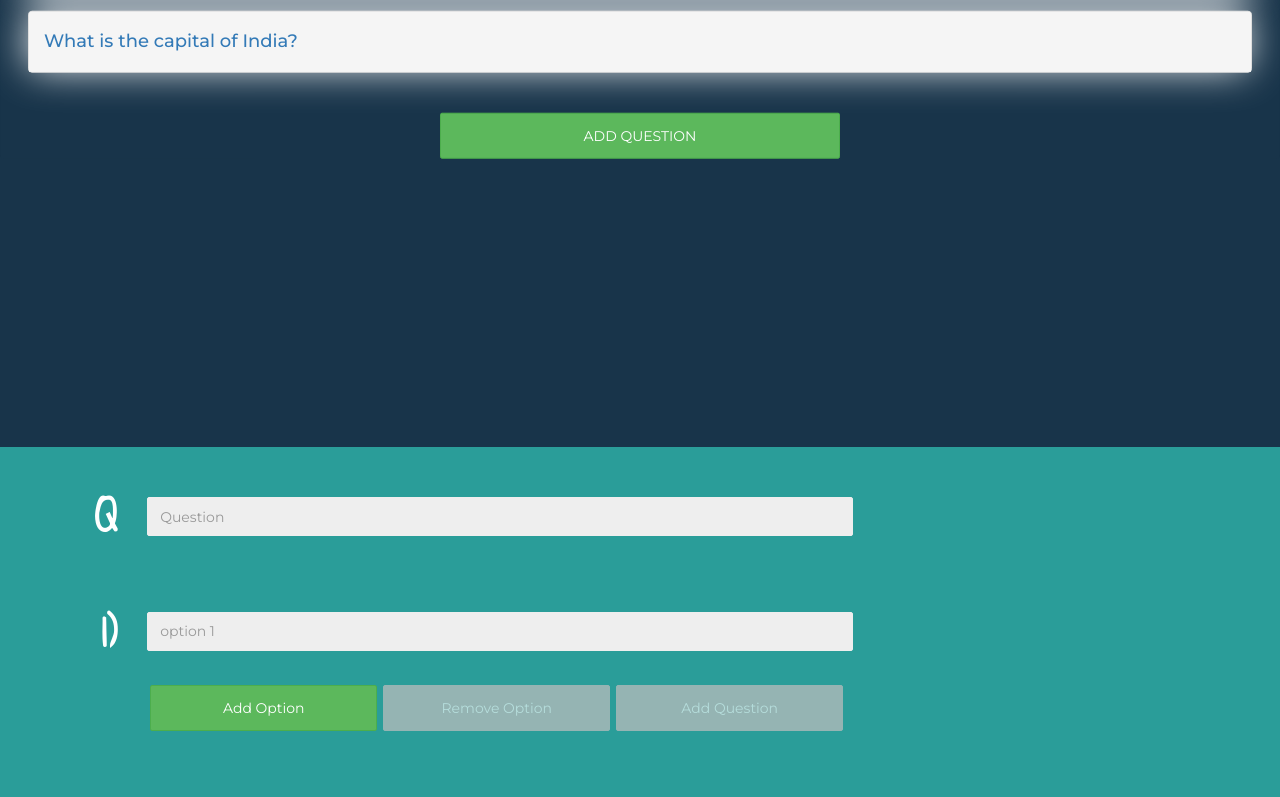
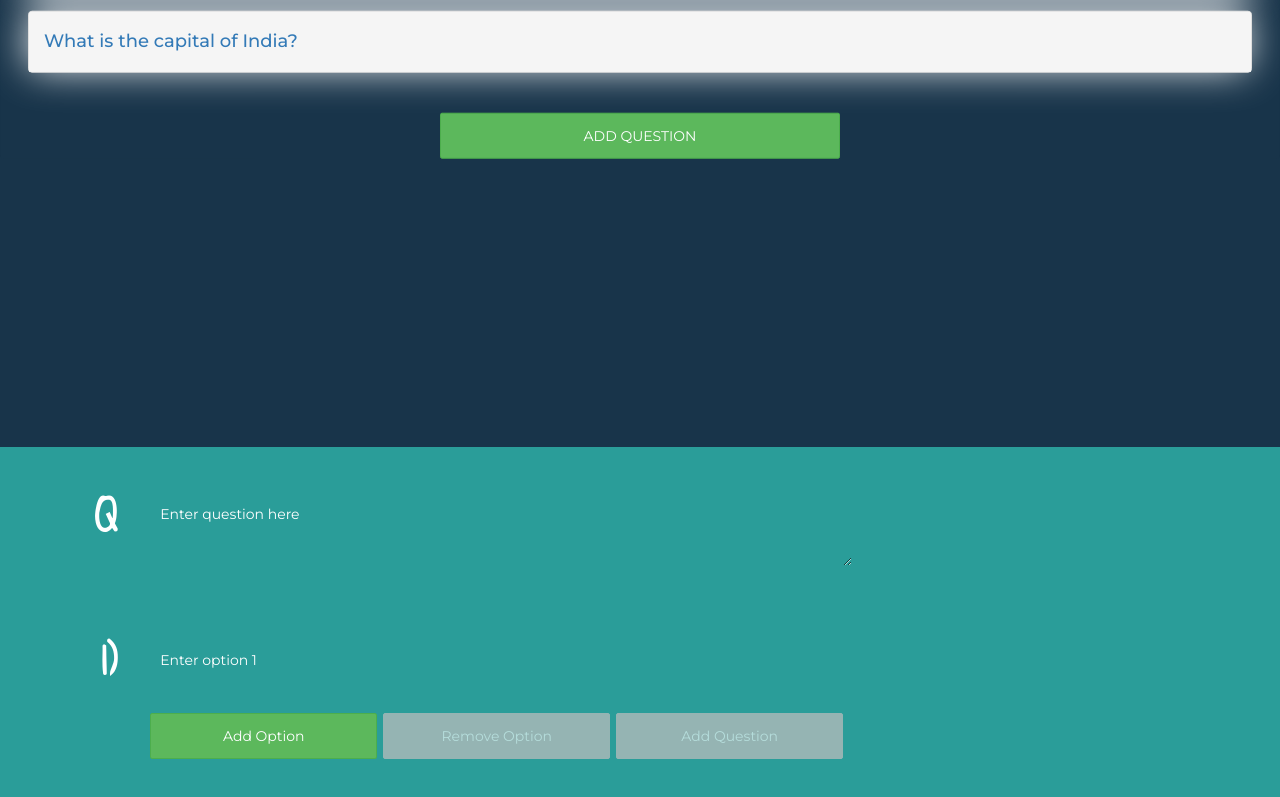
Before and after one commit to AlphaH7/reactjs-quiz-admin, a React app: page / in a window 1280 px wide. Shown: the part 353-1150 px from the top of the page. Built offline with nearby package versions, Linux system fonts and the light colour scheme.

Commit message:
UI changes

```diff
--- a/components/AddQuestionBankForm.js
+++ b/components/AddQuestionBankForm.js
@@ -47,7 +47,7 @@ constructor(props){
     var inputs = this.state.inputs;
     var inputsList = inputs.map(function(input,index){
                     var y = input.toString();
-                    var ph = 'option ' + (input+1)
+                    var ph = 'Enter option ' + (input+1)
                     return <div key={index} className="form-group">
                               <label
                                 className="col-sm-2 col-xs-2 list-right-label"
@@ -57,7 +57,7 @@ constructor(props){
                                 <input
                                   ref={y}
                                   type="textarea"
-                                  className="form-control"
+                                  className="form-control addqstn"
                                   id={y}
                                   placeholder={ph}/>
                               </div>
@@ -71,12 +71,12 @@ constructor(props){
                   <label  className="col-sm-2 col-xs-2 list-right-label"
                   htmlFor="question">Q</label>
                   <div className="col-sm-10 col-xs-10">
-                    <input
+                    <textarea
                       ref="question"
                       type="text"
-                      className="form-control"
+                      className="form-control addqstn"
                       id="question"
-                      placeholder="Question"/>
+                      placeholder="Enter question here"/>
                   </div>
                 </div>
 
--- a/public/main.scss
+++ b/public/main.scss
@@ -54,8 +54,6 @@ h1 {
     &-form{
       &-control{
         border: 1px solid #eee !important;
-        background-color: transparent;
-        box-shadow: none !important;
       }
       position: absolute;
       height: 100%;
@@ -123,11 +121,23 @@ h1 {
 }
 .form{
   &-control{
-    border: 1px solid #eee !important;
-    background-color: #eee !important;
+    border: 1px solid #eee;
+    background-color: #eee;
     box-shadow: none !important;
     border-radius: 2px;
     height: 39px;
+    &::-webkit-input-placeholder { /* Chrome/Opera/Safari */
+      color: #555!important;
+    }
+    &::-moz-placeholder { /* Firefox 19+ */
+      color: #555!important;
+    }
+    &:-ms-input-placeholder { /* IE 10+ */
+      color: #555!important;
+    }
+    &:-moz-placeholder { /* Firefox 18- */
+      color: #555!important;
+    }
   }
   &-group{
     padding: 8px 0px;
@@ -266,3 +276,30 @@ a:focus{
     margin: 2px;
   }
 }}
+
+textarea.addqstn{
+  height: 70px;
+}
+
+.addqstn{
+  color: #fff !important;
+  border: 1px solid transparent;
+  background-color: transparent;
+  max-width: 100%!important;
+  max-height: 70px!important;
+  &:focus{
+    border-color: transparent!important;
+  }
+  &::-webkit-input-placeholder { /* Chrome/Opera/Safari */
+    color: #fff!important;
+  }
+  &::-moz-placeholder { /* Firefox 19+ */
+    color: #fff!important;
+  }
+  &:-ms-input-placeholder { /* IE 10+ */
+    color: #fff!important;
+  }
+  &:-moz-placeholder { /* Firefox 18- */
+    color: #fff!important;
+  }
+}
```
Also changed, not shown: public/bundle.js.
